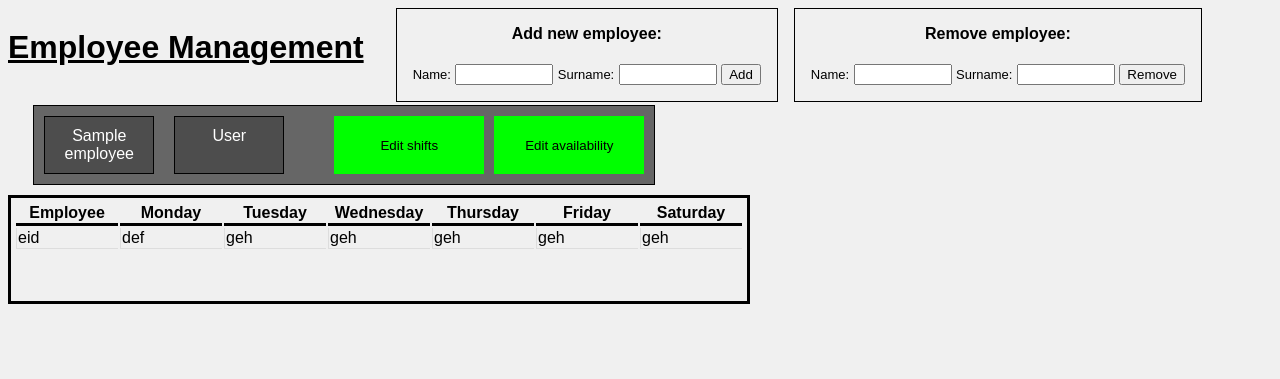
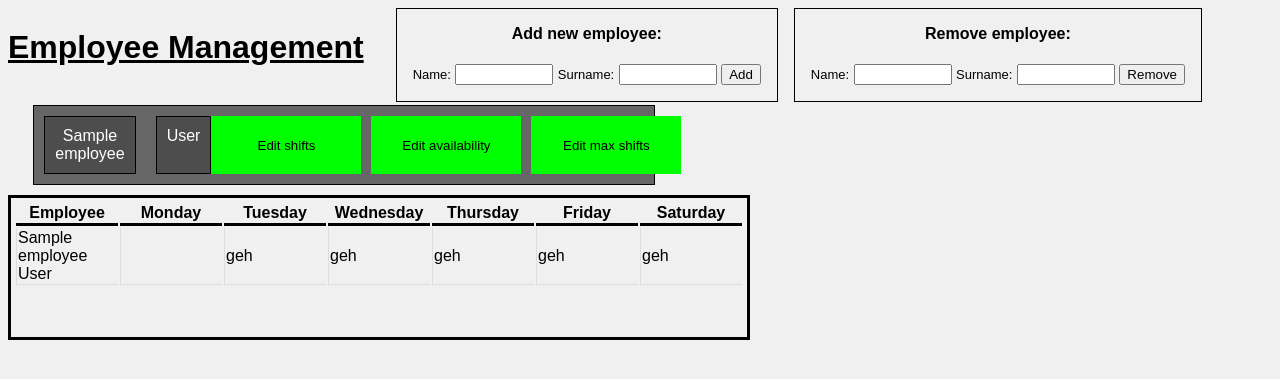
Before and after one commit to m1k0103/rota-maker, a Flask app: template chippy_rota/templates/index.html in a window 1280 px wide. Shown: the top 379 px of the page. Run offline with Flask 3, Linux system fonts and the light colour scheme; the template is opened without the code that fills it: most values are stand-ins (such as "Sample title", 1, 10 or a date in 2020); parts of the project's set-up code (start-up, migrations or seed data) failed here and were passed over.

Commit message:
new template, updated other templates, added func

```diff
--- a/chippy_rota/templates/employee_availability.html
+++ b/chippy_rota/templates/employee_availability.html
@@ -1,7 +1,7 @@
 <div>
     <h3>Enter availability for {{ name }}</h3>
 
-    <form action="">
+    <form action="/update_availability" method="post">
         <table>
             <tr>
                 <th>Time</th>
--- a/chippy_rota/templates/index.html
+++ b/chippy_rota/templates/index.html
@@ -35,7 +35,7 @@
     </div>
 
 
-     {% for name,surname in employee_list %}
+     {% for name,surname,max_shifts in employee_list %}
     <div class="employee-box">
         <div class="employee-info">
             <div class="name">{{ name }}</div>
@@ -44,6 +44,7 @@
         <div class="action-buttons">
             <button class="edit-days" name="{{ name }}" onclick="openPopup(this,'shifts')">Edit shifts</button>
             <button class="edit-days" name="{{ name }}" onclick="openPopup(this,'availability')">Edit availability</button>
+            <button class="edit-days" name="{{ name }}" onclick="openPopup(this,'max_shifts','{{ max_shifts }}')">Edit max shifts</button>
         </div>
     </div>
     {% endfor %}
@@ -60,15 +61,17 @@
                 <th class="availability-table-element">Friday</th>
                 <th class="availability-table-element">Saturday</th>
             </tr>
+            {% for name,surname,max_shifts in employee_list %}
             <tr>
-                <td>eid</td>
-                <td>def</td>
+                <td>{{name}} {{surname}}</td>
+                <td></td>
                 <td>geh</td>
                 <td>geh</td>
                 <td>geh</td>
                 <td>geh</td>
                 <td>geh</td>
             </tr>
+            {%endfor%}
         </table>
     </div>
 
@@ -88,12 +91,19 @@
             <p id="popup-text-availability"></p>
         </div>
     </div>
+    <!-- Availibility popup -->
+    <div id="popup-max-shifts" class="popup-shifts">
+        <div class="popup-content-shifts">
+            <span class="close" onclick="closePopup()">&times;</span>
+            <p id="popup-text-max-shifts"></p>
+        </div>
+    </div>
 
 
 
 <script>
     // Function to get employee details from name and return them
-async function get_details(employee_name){
+function get_details(employee_name){
     console.log(employee_name)
     const xhttp = new XMLHttpRequest()
     xhttp.onreadystatechange = function() {
@@ -110,7 +120,7 @@ async function get_details(employee_name){
     xhttp.send(JSON.stringify(json))
 }
 
-async function availability(employee_name){
+function availability(employee_name){
     console.log(employee_name)
     const xhttp = new XMLHttpRequest()
     xhttp.onreadystatechange = function(){
@@ -123,13 +133,26 @@ async function availability(employee_name){
     xhttp.setRequestHeader("Content-Type", "application/json; charset=UTF-8")
     xhttp.send(JSON.stringify(json))
 }
+function maxShifts(employee_name){
+    console.log(employee_name)
+    const xhttp = new XMLHttpRequest()
+    xhttp.onreadystatechange = function(){
+        if (this.readyState == 4 && this.status == 200){ // if successful
+            document.getElementById("popup-text-max-shifts").innerHTML = this.responseText
+        }
+    }
+    const json = {"employee_name":employee_name}
+    xhttp.open("POST", "/max_shifts", true)
+    xhttp.setRequestHeader("Content-Type", "application/json; charset=UTF-8")
+    xhttp.send(JSON.stringify(json))
+}
 
 
         // Function to open the popup
-function openPopup(el, type) {
+function openPopup(el, type, max_shifts) {
     console.log(type)
+    const employee_name = el.name
     if (type == 'shifts'){
-        const employee_name = el.name
         const popup = document.getElementById("popup-shifts");
         const popupText = document.getElementById("popup-text-shifts");
         get_details(employee_name)
@@ -137,12 +160,19 @@ function openPopup(el, type) {
         popup.style.display = "flex";
     }
     else if (type == 'availability'){
-        const employee_name = el.name
         const popup = document.getElementById("popup-availability");
         const popupText = document.getElementById("popup-text-availability");
         availability(employee_name)
         // Show the popup
         popup.style.display = "flex";
+    }
+    else if (type == 'max_shifts'){
+        const popup = document.getElementById("popup-max-shifts")
+        const popupText = document.getElementById("popup-text-max-shifts")
+        maxShifts(employee_name)
+
+        popup.style.display = "flex"
+
     }
 }
 
```
Also changed, not shown: chippy_rota/templates/max_shifts.html (added, +9 -0 lines).
